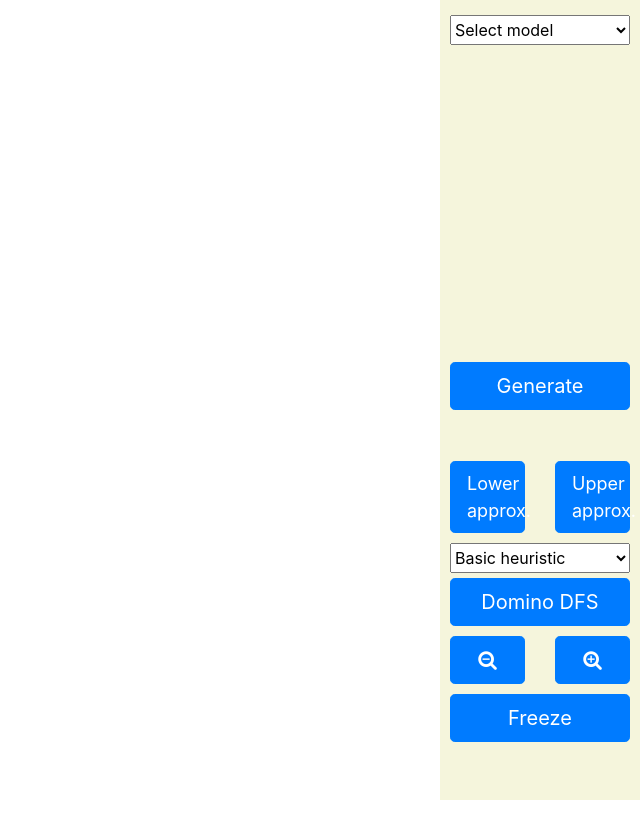
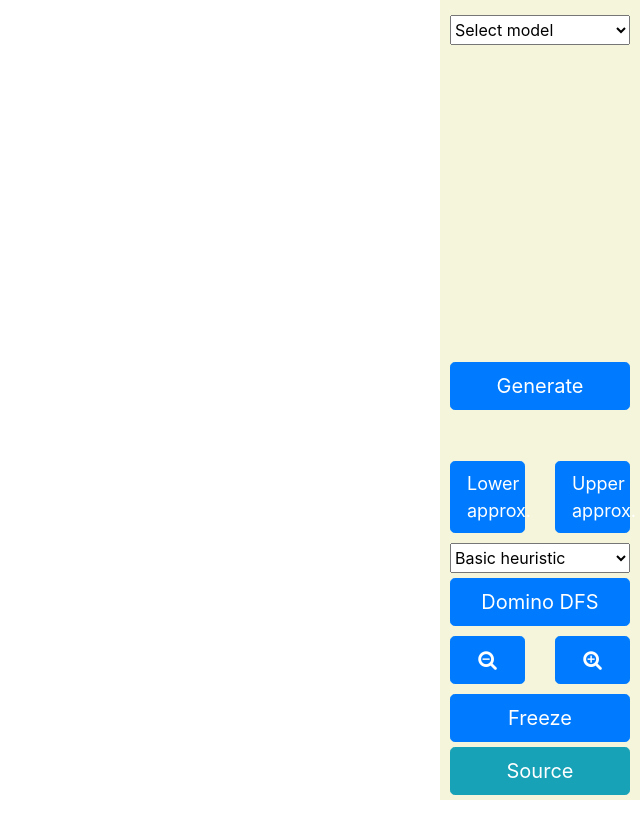
Before and after one commit to blackbat13/stv-ui, an Electron app: page index.html in a window 800 px wide. Shown: the top 838 px of the page, without its empty margins (160-800 px from the left). Drawn offline with nearby package versions, Linux system fonts and the light colour scheme.

Commit message:
Added source button

```diff
--- a/index.html
+++ b/index.html
@@ -147,8 +147,11 @@
                 <div>
                     <button type="button" class="btn btn-lg btn-primary" id="btn_freeze">Freeze</button>
                 </div>
-
-
+                <div>
+                    <a href="https://github.com/blackbat13/StraTegicVerifier" target="_blank">
+                        <button type="button" class="btn btn-lg btn-info" id="btn_source">Source</button>
+                    </a>
+                </div>
             </form>
         </div>
     </div>
```
